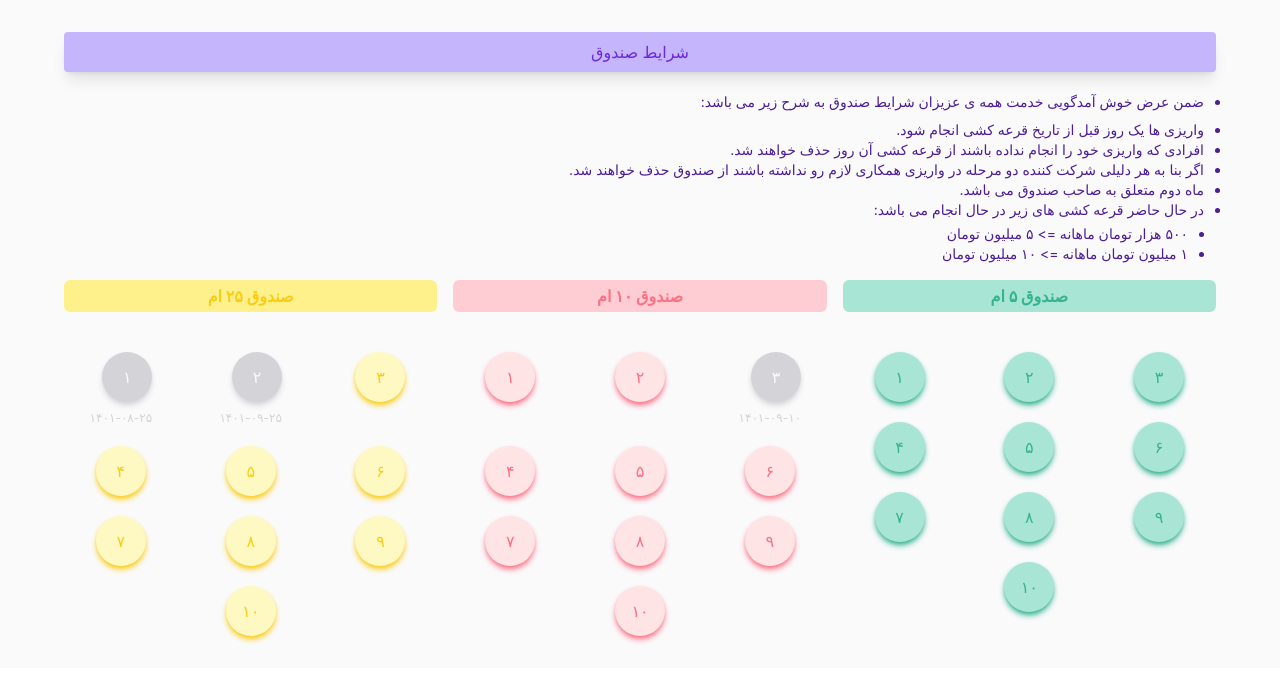
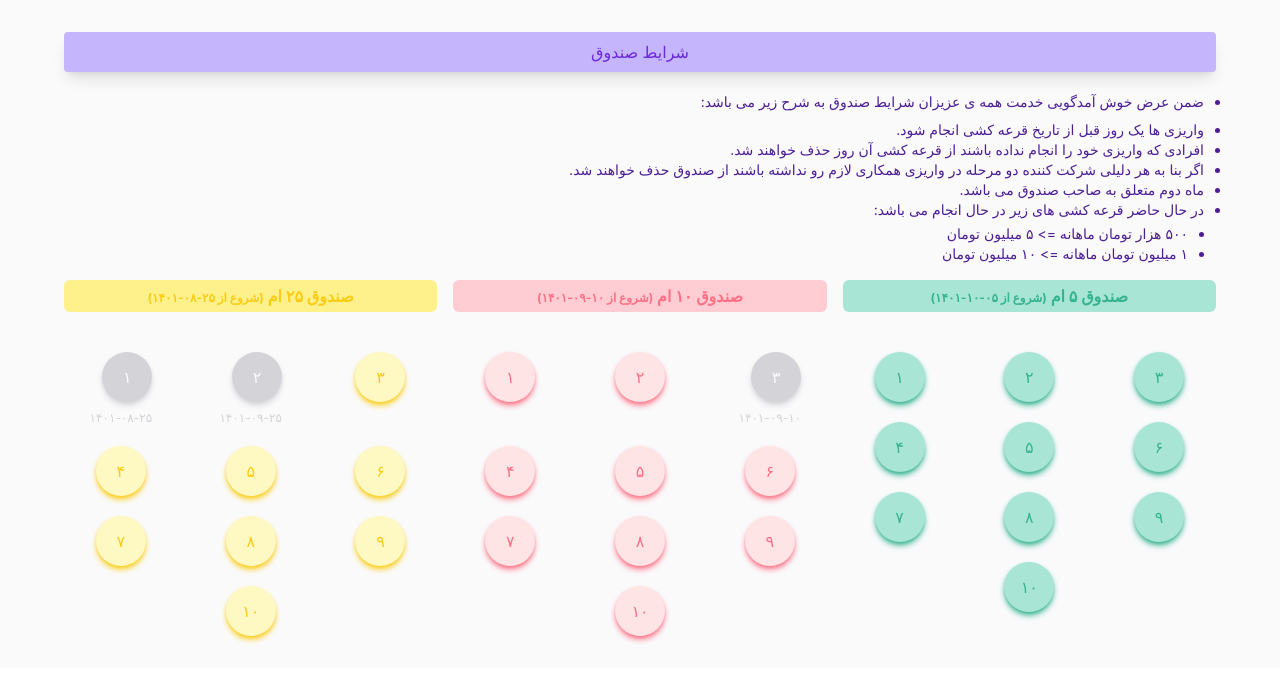
Before and after one commit to Raha7325/monthly-lottery, a React (Create React App) app: page / in a window 1280 px wide. Shown: the top 682 px of the page. Built offline with nearby package versions, Linux system fonts and the light colour scheme.

Commit message:
enhance: set date for each component

```diff
--- a/src/components/Tenth-lottery.js
+++ b/src/components/Tenth-lottery.js
@@ -6,7 +6,7 @@ class TenthLottery extends Component {
     return(
       <>
         <div className='flex-col my-10 md:my-0'>
-          <div className='mb-10 px-3 py-1 rounded-md bg-rose-200 text-center text-rose-400 font-bold'>صندوق ۱۰ ام</div>
+          <div className='mb-10 px-3 py-1 rounded-md bg-rose-200 text-center text-rose-400 font-bold'>صندوق ۱۰ ام <span className='text-xs'>(شروع از ۱۰-۰۹-۱۴۰۱)</span></div>
           <div className='grid grid-cols-3 gap-x-4 gap-y-5 place-items-center'>
           <div>
             <div className='w-[50px] h-[50px] rounded-[50px] shadow-md shadow-gray-200 text-gray-100 bg-gray-200 flex items-center justify-center col-span-1'>۳</div>
--- a/src/components/Twenty-five-lottery.js
+++ b/src/components/Twenty-five-lottery.js
@@ -6,7 +6,7 @@ class TwentyFiveLottery extends Component {
     return(
       <>
         <div className='flex-col'>
-          <div className='mb-10 px-3 py-1 rounded-md bg-amber-200 text-center text-amber-400 font-bold'>صندوق ۲۵ ام</div>
+          <div className='mb-10 px-3 py-1 rounded-md bg-amber-200 text-center text-amber-400 font-bold'>صندوق ۲۵ ام <span className='text-xs'>(شروع از ۲۵-۰۸-۱۴۰۱)</span></div>
           <div className='grid grid-cols-3 gap-x-4 gap-y-5 place-items-center'>
           <div className='flex self-start'>
            <div className='w-[50px] h-[50px] rounded-[50px] shadow-md shadow-amber-400 text-amber-400 bg-amber-100 flex items-center justify-center col-span-1'>۳</div>
--- a/src/components/fifth-lottery.js
+++ b/src/components/fifth-lottery.js
@@ -6,7 +6,7 @@ class FifthLottery extends Component {
     return(
       <>
         <div className='flex-col mt-[40px] md:mt-0'>
-          <div className='mb-10 px-3 py-1 rounded-md bg-green-200 text-center text-green-400 font-bold'>صندوق ۵ ام</div>
+          <div className='mb-10 px-3 py-1 rounded-md bg-green-200 text-center text-green-400 font-bold'>صندوق ۵ ام <span className='text-xs'>(شروع از ۰۵-۱۰-۱۴۰۱)</span></div>
           <div className='grid grid-cols-3 gap-x-4 gap-y-5 place-items-center'>
           <div className='w-[50px] h-[50px] rounded-[50px] shadow-md shadow-green-400 text-green-400 bg-green-100 flex items-center justify-center col-span-1'>۳</div>
            <div className='w-[50px] h-[50px] rounded-[50px] shadow-md shadow-green-400 text-green-400 bg-green-100 flex items-center justify-center col-span-1'>۲</div>
--- a/tailwind.config.js
+++ b/tailwind.config.js
@@ -30,7 +30,8 @@ module.exports = {
       },
       'gray': {
         100: '#fafafb',
-        200: '#d4d4d8'
+        200: '#d4d4d8',
+        300: '#6b7280',
       },
       'violet': {
         100: '#c4b5fd',
```
